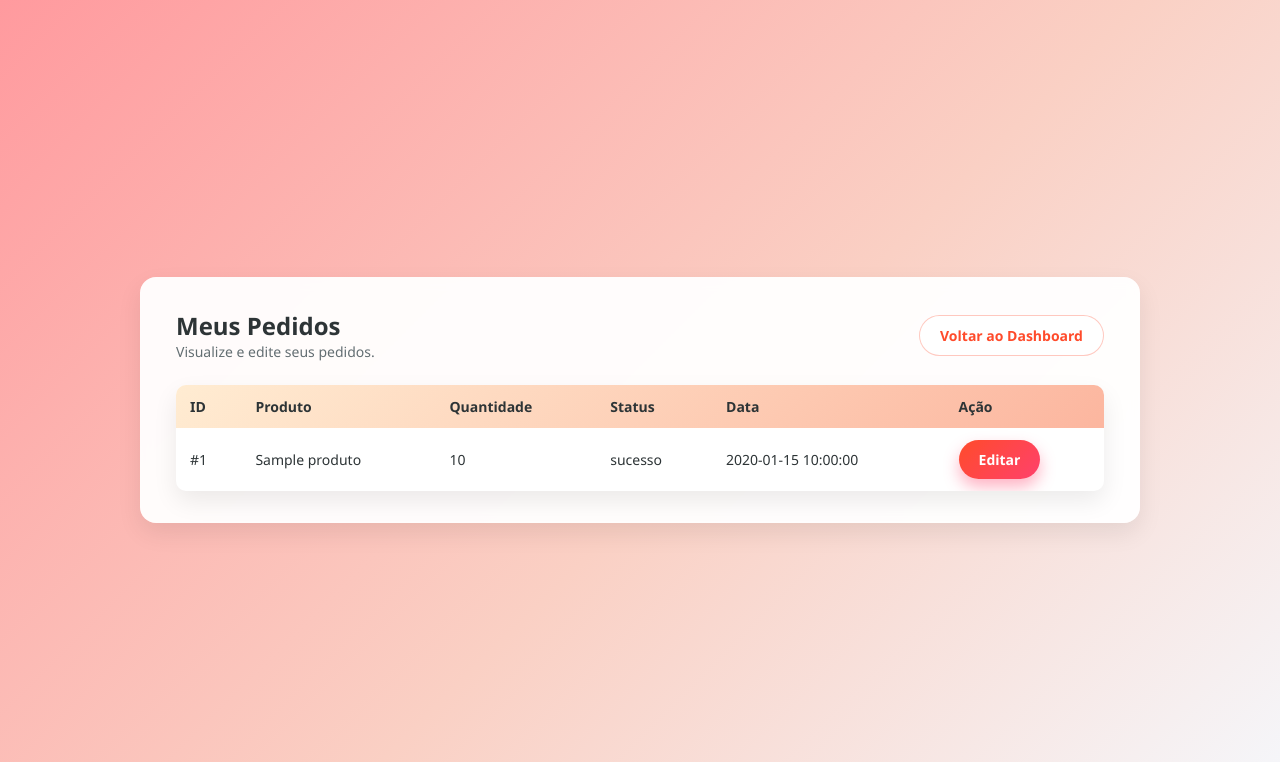
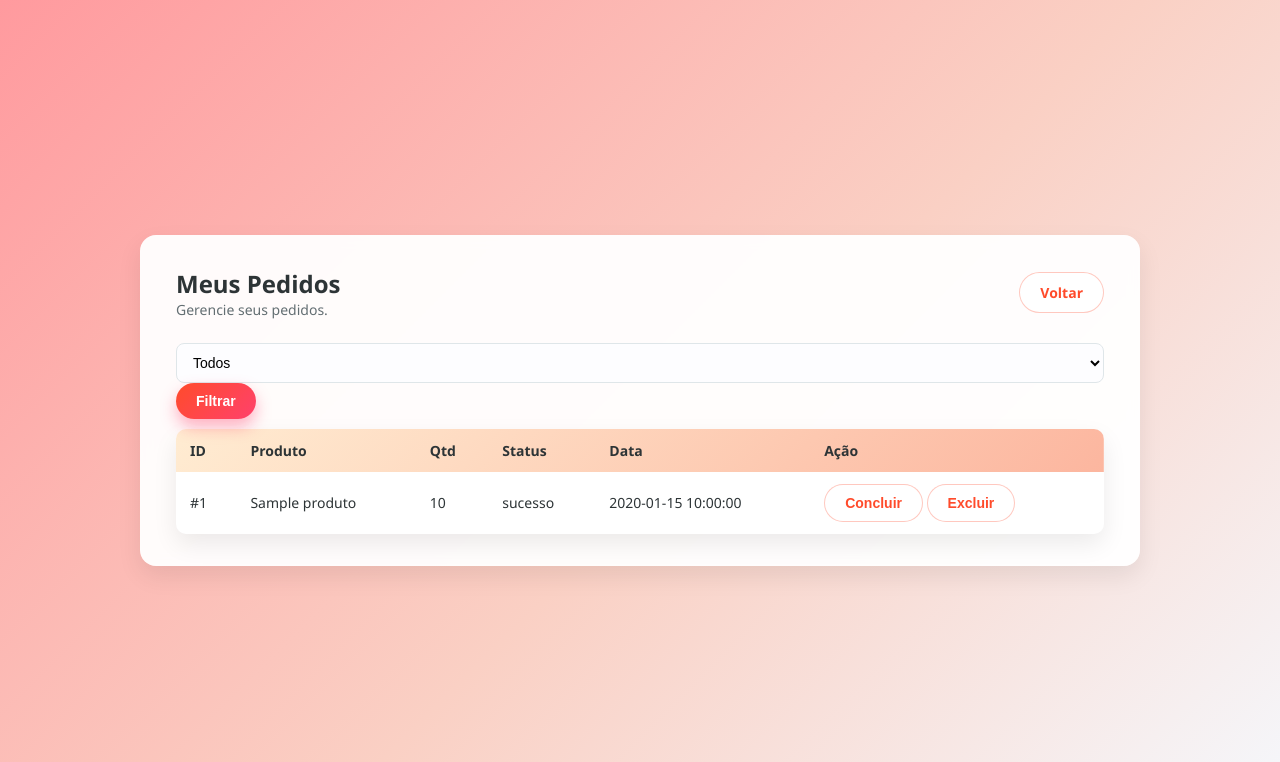
Before and after one commit to Tiagotj7/SistemaDelivery, a PHP site: page /listar_pedidos.php in a window 1280 px wide. Shown: the top 762 px of the page. Run offline with PHP 8.4, Linux system fonts and the light colour scheme; the visitor is signed in with stand-in values (Sample User, id 1); tables that the repository leaves empty hold one stand-in row (values such as "Sample post").

Commit message:
Update listar_pedidos.php

```diff
--- a/listar_pedidos.php
+++ b/listar_pedidos.php
@@ -7,18 +7,33 @@ if (!isset($_SESSION['usuario_id'])) {
 require 'conexao.php';
 
 $usuario_id = $_SESSION['usuario_id'];
+$statusFiltro = $_GET['status'] ?? "";
 
-// Busca pedidos do usuário logado
+// QUERY BASE
 $sql = "
     SELECT p.id, p.quantidade, p.status, p.criado_em,
            pr.nome AS nome_produto
     FROM pedidos p
     JOIN produtos pr ON pr.id = p.produto_id
     WHERE p.usuario_id = ?
-    ORDER BY p.criado_em DESC
 ";
+
+// FILTRO
+if ($statusFiltro) {
+    $sql .= " AND p.status = ?";
+}
+
+$sql .= " ORDER BY p.criado_em DESC";
+
+// PREPARE
 $stmt = $conn->prepare($sql);
-$stmt->bind_param("i", $usuario_id);
+
+if ($statusFiltro) {
+    $stmt->bind_param("is", $usuario_id, $statusFiltro);
+} else {
+    $stmt->bind_param("i", $usuario_id);
+}
+
 $stmt->execute();
 $result = $stmt->get_result();
 $stmt->close();
@@ -35,15 +50,30 @@ $stmt->close();
     <div class="topbar">
         <div>
             <div class="titulo">Meus Pedidos</div>
-            <div class="usuario-nome">Visualize e edite seus pedidos.</div>
+            <div class="usuario-nome">Gerencie seus pedidos.</div>
         </div>
         <div>
-            <a href="dashboard.php" class="btn btn-secundario">Voltar ao Dashboard</a>
+            <a href="dashboard.php" class="btn btn-secundario">Voltar</a>
         </div>
     </div>
 
-    <?php if (isset($_GET['msg']) && $_GET['msg'] === 'atualizado'): ?>
-        <div class="mensagem sucesso">Pedido atualizado com sucesso.</div>
+    <!-- FILTRO -->
+    <form method="get" style="margin-bottom:10px;">
+        <select name="status">
+            <option value="">Todos</option>
+            <option value="pendente" <?= $statusFiltro == 'pendente' ? 'selected' : '' ?>>Pendente</option>
+            <option value="concluido" <?= $statusFiltro == 'concluido' ? 'selected' : '' ?>>Concluído</option>
+        </select>
+        <button class="btn btn-primario">Filtrar</button>
+    </form>
+
+    <?php if (isset($_GET['msg'])): ?>
+        <div class="mensagem sucesso">
+            <?=
+                $_GET['msg'] === 'concluido' ? 'Pedido concluído!' :
+                ($_GET['msg'] === 'excluido' ? 'Pedido excluído!' : '')
+            ?>
+        </div>
     <?php endif; ?>
 
     <?php if ($result && $result->num_rows > 0): ?>
@@ -52,7 +82,7 @@ $stmt->close();
             <tr>
                 <th>ID</th>
                 <th>Produto</th>
-                <th>Quantidade</th>
+                <th>Qtd</th>
                 <th>Status</th>
                 <th>Data</th>
                 <th>Ação</th>
@@ -67,16 +97,29 @@ $stmt->close();
                     <td><?= htmlspecialchars($row['status']) ?></td>
                     <td><?= htmlspecialchars($row['criado_em']) ?></td>
                     <td>
-                        <a href="editar_pedido.php?id=<?= (int)$row['id'] ?>" class="btn btn-primario">
-                            Editar
-                        </a>
+
+                        <!-- CONCLUIR -->
+                        <?php if ($row['status'] !== 'concluido'): ?>
+                        <form method="post" action="concluir_pedido.php" style="display:inline;">
+                            <input type="hidden" name="id" value="<?= (int)$row['id'] ?>">
+                            <button class="btn btn-secundario">Concluir</button>
+                        </form>
+                        <?php endif; ?>
+
+                        <!-- EXCLUIR -->
+                        <form method="post" action="excluir_pedido.php" style="display:inline;"
+                              onsubmit="return confirm('Excluir pedido?')">
+                            <input type="hidden" name="id" value="<?= (int)$row['id'] ?>">
+                            <button class="btn btn-secundario">Excluir</button>
+                        </form>
+
                     </td>
                 </tr>
             <?php endwhile; ?>
             </tbody>
         </table>
     <?php else: ?>
-        <div class="mensagem erro">Você ainda não possui pedidos.</div>
+        <div class="mensagem erro">Nenhum pedido encontrado.</div>
     <?php endif; ?>
 </div>
 </body>
```
